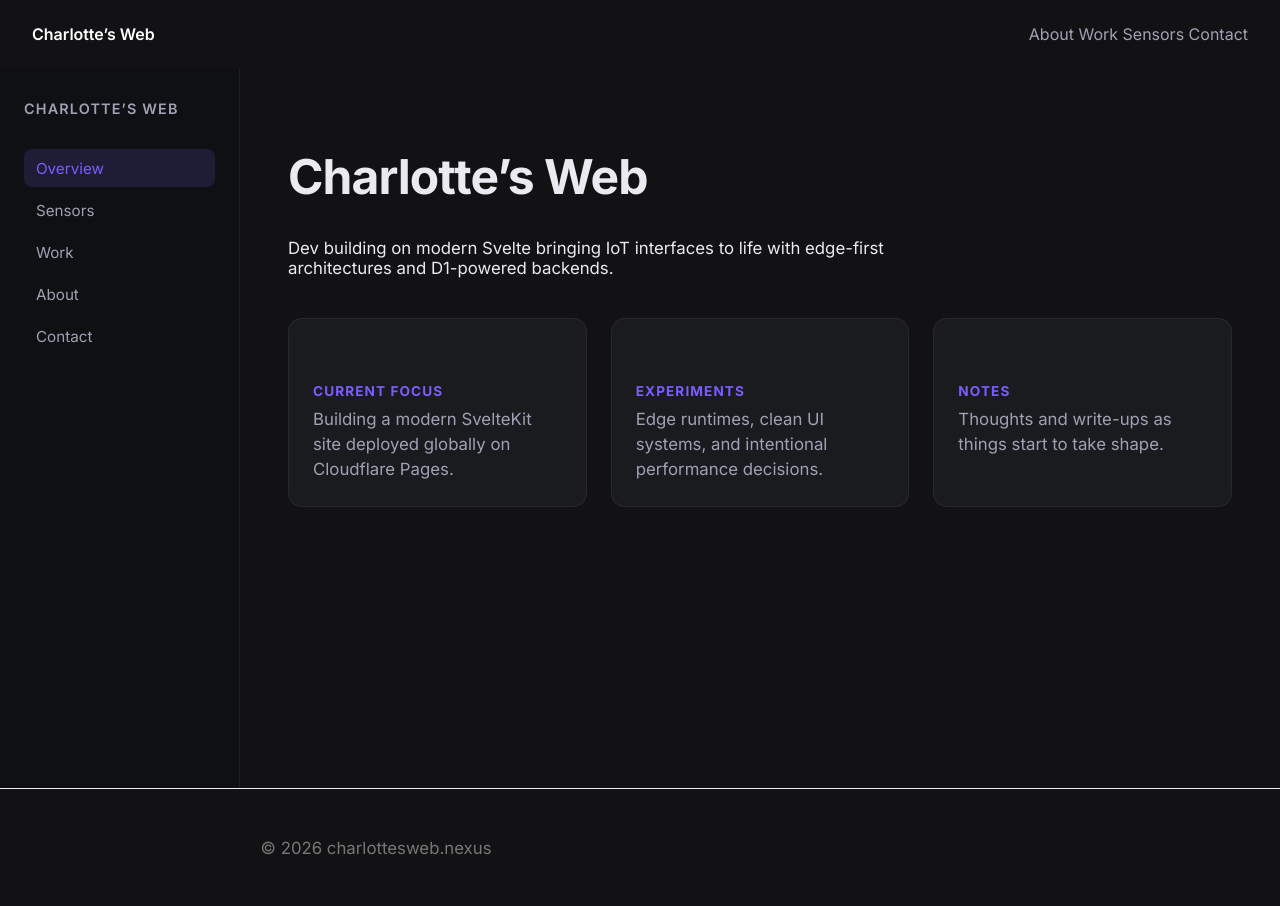
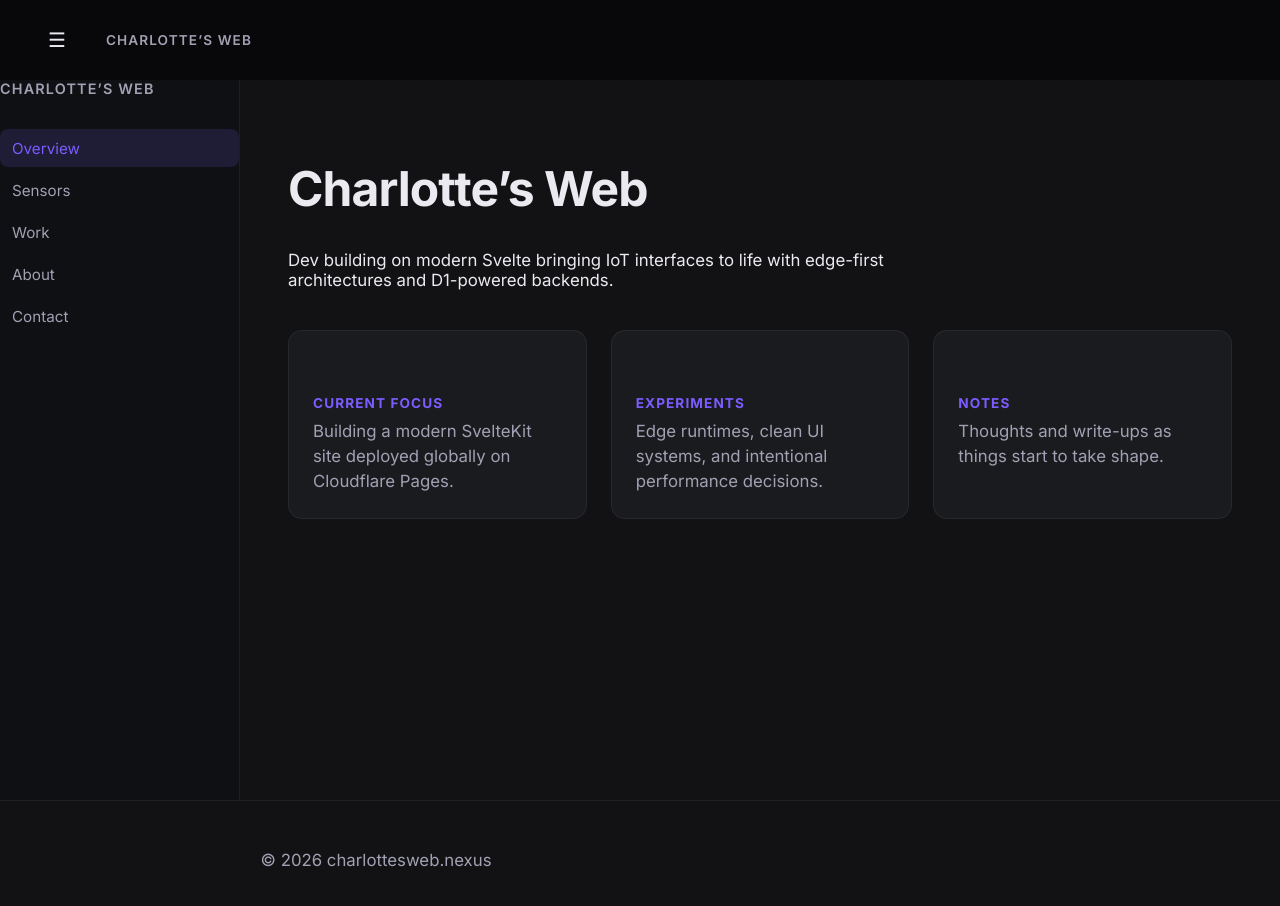
Before and after one commit to ChefSpongeBob/my-svelte-site, a SvelteKit app: page / in a window 1280 px wide. Shown: the top 906 px of the page. Built offline with nearby package versions, Linux system fonts and the light colour scheme.

Commit message:
Refine layout cleanup, sidebar background, and dark footer

```diff
--- a/src/routes/+layout.svelte
+++ b/src/routes/+layout.svelte
@@ -1,21 +1,27 @@
 <script>
   import "/src/app.css";
+
+  let sidebarOpen = true;
 </script>
 
+
 <header class="site-header">
-  <nav class="nav">
-    <a href="/" class="logo">Charlotte’s Web</a>
+  <div class="header-inner">
+<button
+  class="sidebar-toggle"
+  on:click={() => (sidebarOpen = !sidebarOpen)}
+  aria-label="Toggle sidebar"
+>
+  ☰
+</button>
 
-    <div class="links">
-      <a href="/about">About</a>
-      <a href="/work">Work</a>
-      <a href="/sensors">Sensors</a>
-      <a href="/contact">Contact</a>
-    </div>
-  </nav>
+
+    <span class="header-title">Charlotte’s Web</span>
+  </div>
 </header>
 <div class="app-shell">
-  <aside class="sidebar">
+  <aside class="sidebar {sidebarOpen ? 'open' : 'collapsed'}">
+
     <div class="sidebar-title">Charlotte’s Web</div>
 
     <nav class="sidebar-nav">
@@ -46,8 +52,22 @@
   width: 240px;
   background: #0f1013;
   border-right: 1px solid var(--border-subtle);
-  padding: 2rem 1.5rem;
+  transition: width 0.25s ease;
+  overflow: hidden;
 }
+
+.sidebar.collapsed {
+  width: 72px;
+}
+.sidebar.collapsed .sidebar-title {
+  opacity: 0;
+}
+
+.sidebar.collapsed .sidebar-nav a {
+  text-align: center;
+  padding: 0.6rem 0;
+}
+
 
 .sidebar-title {
   font-weight: 600;
@@ -81,16 +101,43 @@
 
 .site-header {
   position: relative;
-  padding: 1.5rem 2rem;
+  padding: 1rem 1.5rem;
   background-image: url("/header-bg.jpg");
   background-size: cover;
   background-position: center;
-  color: white;
-  z-index: 0;
 }
+
 .site-header::before {
+  content: "";
+  position: absolute;
+  inset: 0;
   background: rgba(5, 5, 8, 0.75);
 }
+
+.header-inner {
+  position: relative;
+  z-index: 1;
+  display: flex;
+  align-items: center;
+  gap: 1rem;
+}
+
+.header-title {
+  font-weight: 600;
+  letter-spacing: 0.08em;
+  text-transform: uppercase;
+  font-size: 0.85rem;
+  color: var(--text-secondary);
+}
+
+.sidebar-toggle {
+  background: none;
+  border: none;
+  color: var(--text-primary);
+  font-size: 1.25rem;
+  cursor: pointer;
+}
+
   .nav {
     position: relative;
     z-index: 1;
@@ -121,10 +168,11 @@
 }
 
 
-  .footer {
-    border-top: 1px solid #eee;
-    padding: 2rem;
-    text-align: center;
-    color: #777;
-  }
+.footer {
+  border-top: 1px solid var(--border-subtle);
+  padding: 2rem;
+  text-align: center;
+  color: var(--text-secondary);
+}
+
 </style>
```
